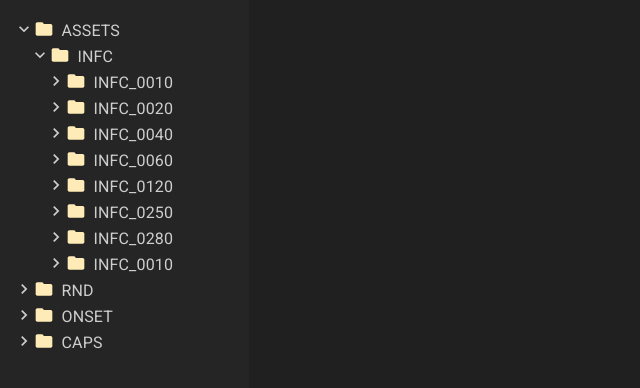
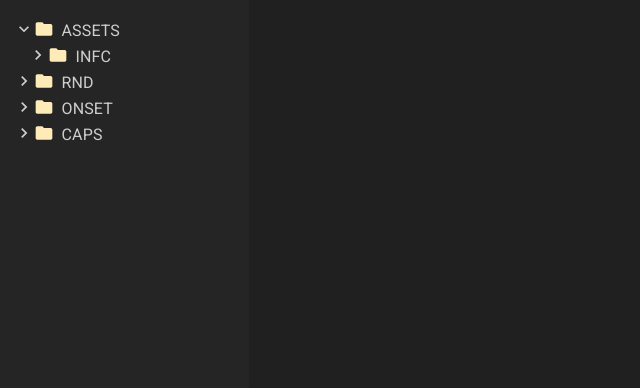
Before and after one commit to shyamrupadas/catalog-tree, a React (Vite) app: page / in a window 1280 px wide. Shown: the top 388 px of the page, without its empty margins (0-640 px from the left). Built offline with nearby package versions, Linux system fonts and the light colour scheme.

Commit message:
fix styles

```diff
--- a/src/entities/CatalogItem/CatalogItem.tsx
+++ b/src/entities/CatalogItem/CatalogItem.tsx
@@ -5,19 +5,44 @@ import DeleteIcon from '@mui/icons-material/Delete';
 import FolderIcon from '@mui/icons-material/Folder';
 import KeyboardArrowDownIcon from '@mui/icons-material/KeyboardArrowDown';
 import KeyboardArrowRightIcon from '@mui/icons-material/KeyboardArrowRight';
-import { Box, Stack, Typography } from '@mui/material';
+import MovieIcon from '@mui/icons-material/Movie';
+import { Box, Typography } from '@mui/material';
+import { styled } from '@mui/material/styles';
 import { observer } from 'mobx-react-lite';
 
 import { catalogStore } from '../../vidgets/Catalog/Catalog.store';
 
+type CatalogItemType = 'folder' | 'sequence' | 'shot';
+
 interface ICatalogItem {
+  type: CatalogItemType;
   id: string;
   title: string;
   isExpand?: boolean;
   onClick: () => void;
 }
 
-export const CatalogItem = observer(({ id, title, isExpand, onClick }: ICatalogItem) => {
+const leftPaddingMap = {
+  folder: '14px',
+  sequence: '28px',
+  shot: '42px',
+};
+
+const StyledCatalogItem = styled(Box)<{ isActive?: boolean; type: CatalogItemType }>(({ isActive, type }) => ({
+  display: 'flex',
+  justifyContent: 'space-between',
+  alignItems: 'center',
+  backgroundColor: isActive && '#2e2e2e',
+  borderRight: isActive && '1px solid #ffb800',
+  paddingRight: '16.5px',
+  paddingLeft: leftPaddingMap[type],
+  cursor: 'default',
+  '&:hover': {
+    backgroundColor: '#2e2e2e',
+  },
+}));
+
+export const CatalogItem = observer(({ type, id, title, isExpand, onClick }: ICatalogItem) => {
   const [isActive, setIsActive] = useState(false);
 
   const handleClick = () => {
@@ -27,27 +52,21 @@ export const CatalogItem = observer(({ id, title, isExpand, onClick }: ICatalogI
 
   return (
     <>
-      <Box
-        display="flex"
-        justifyContent="space-between"
-        alignItems="center"
-        height={'26px'}
-        p="0 16.5px 0 14px"
-        bgcolor={isActive ? '#2e2e2e' : ''}
-        onClick={handleClick}
-      >
+      <StyledCatalogItem isActive={isActive} type={type} height={'26px'} onClick={handleClick}>
         <Box display={'flex'}>
           {isExpand ? <KeyboardArrowDownIcon fontSize="small" /> : <KeyboardArrowRightIcon fontSize="small" />}
-          <FolderIcon fontSize="small" color="folder" />
+
+          {type === 'shot' ? <MovieIcon fontSize="small" color="folder" /> : <FolderIcon fontSize="small" color="folder" />}
           <Typography ml="7.5px">{title}</Typography>
         </Box>
+
         {isActive && (
           <Box>
             <AddBoxIcon fontSize="9" />
             <DeleteIcon fontSize="9" />
           </Box>
         )}
-      </Box>
+      </StyledCatalogItem>
     </>
   );
 });
--- a/src/features/Folder/Folder.tsx
+++ b/src/features/Folder/Folder.tsx
@@ -21,9 +21,9 @@ export const Folder = observer(({ id, title, isExpand, sequenceIds, sequences }:
 
   return (
     <>
-      <CatalogItem title={title} id={id} isExpand={isExpand} onClick={handleClick} />
+      <CatalogItem type="folder" title={title} id={id} isExpand={isExpand} onClick={handleClick} />
       {isExpand && (
-        <Stack pl={2}>
+        <Stack>
           {sequenceIds?.map(sequenceId => {
             const { title, isExpand, shotIds, shots } = sequences[sequenceId];
             return <Sequence key={sequenceId} parentId={id} id={sequenceId} title={title} isExpand={isExpand} shotIds={shotIds} shots={shots} />;
--- a/src/features/Sequense/Sequence.tsx
+++ b/src/features/Sequense/Sequence.tsx
@@ -20,12 +20,12 @@ export const Sequence = observer(({ id, title, isExpand, shotIds, shots, parentI
 
   return (
     <>
-      <CatalogItem id={id} title={title} isExpand={isExpand} onClick={handleClick} />
+      <CatalogItem type="sequence" id={id} title={title} isExpand={isExpand} onClick={handleClick} />
       {isExpand && (
-        <Stack pl={2}>
+        <Stack>
           {shotIds?.map(id => {
             const title = shots[id];
-            return <CatalogItem key={id} id={id} title={title} onClick={handleClick} />;
+            return <CatalogItem type="shot" key={id} id={id} title={title} onClick={handleClick} />;
           })}
         </Stack>
       )}
--- a/src/vidgets/Catalog/Catalog.store.ts
+++ b/src/vidgets/Catalog/Catalog.store.ts
@@ -29,7 +29,7 @@ class Store {
       sequences: {
         5: {
           title: 'INFC',
-          isExpand: true,
+          isExpand: false,
           shotIds: ['6', '7', '8', '9', '10', '11', '12', '13'],
           shots: {
             6: 'INFC_0010',
```
